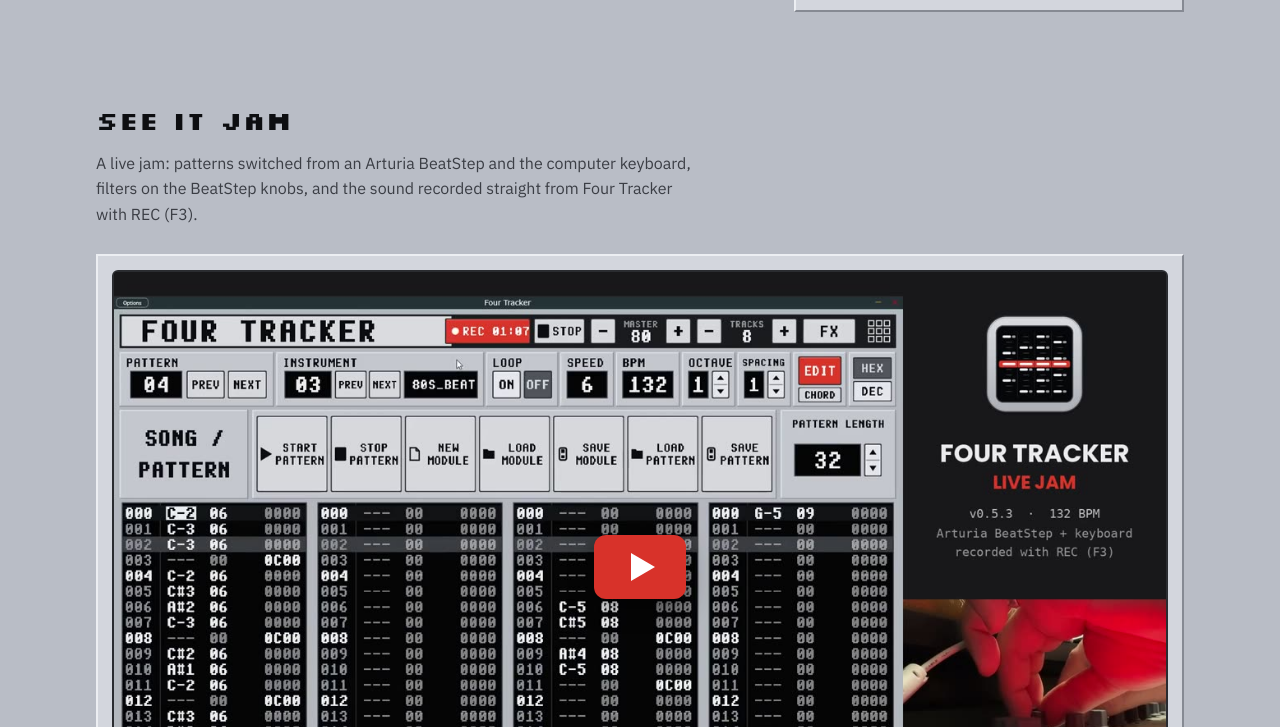
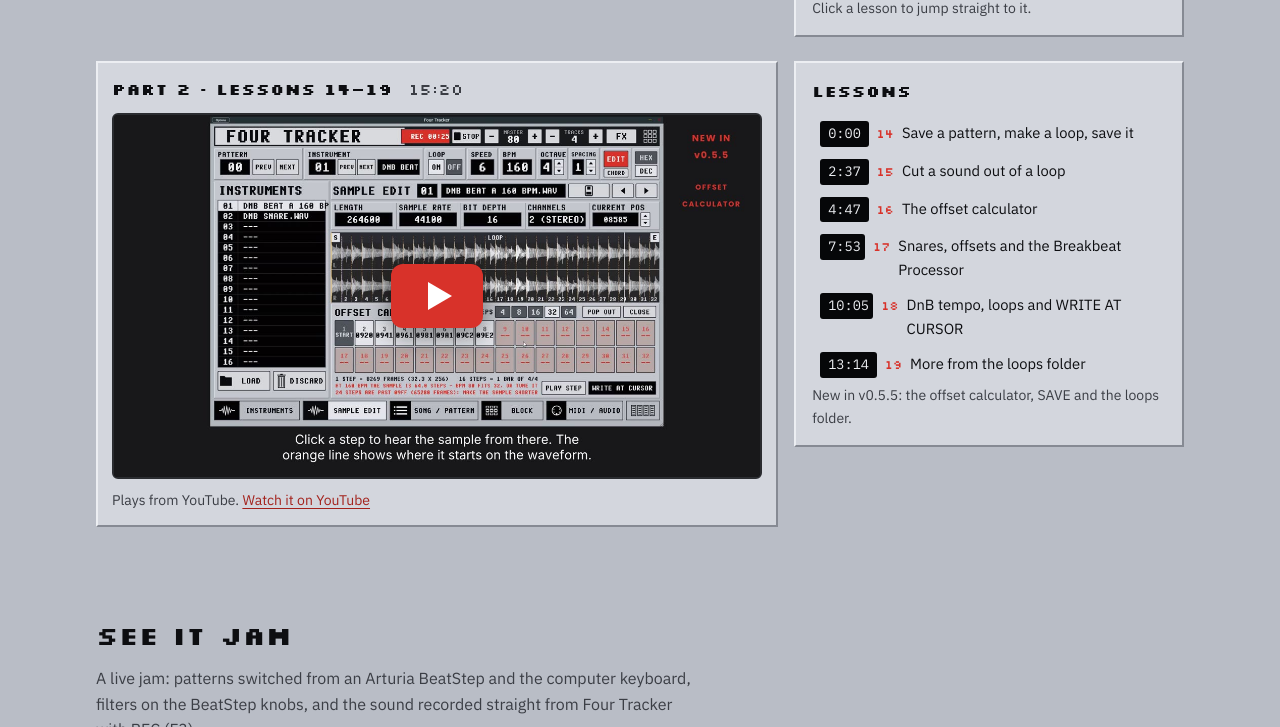
Before and after one commit to elcrispo76/Four-Tracker, a plain HTML site: page index.html in a window 1280 px wide. Shown: the part 1751-2478 px from the top of the page. Drawn offline with Linux system fonts and the light colour scheme.

Commit message:
Add files via upload

```diff
--- a/index.html
+++ b/index.html
@@ -254,6 +254,7 @@ section { padding-block: 44px; }
 
 /* ---------- course ---------- */
 .course { display: grid; grid-template-columns: minmax(0, 7fr) minmax(0, 4fr); gap: 16px; align-items: start; }
+.course-2 { margin-top: 24px; }
 .course-h { font-family: var(--f-display); font-weight: 700; font-size: 1rem; letter-spacing: 0.03em; margin-bottom: 10px; }
 .course-h .dim { color: var(--ink-soft); font-weight: 400; margin-left: 8px; }
 .lessons { padding: 16px; }
@@ -401,7 +402,7 @@ footer .wrap { display: grid; gap: 8px; }
     <div class="wrap">
       <div class="section-head">
         <h2>THE COURSE</h2>
-        <p>Learn Four Tracker from scratch, one short lesson at a time: from what a tracker is to a live jam with effects and a fade-out from the MIDI controller. Part 2 is on its way.</p>
+        <p>Learn Four Tracker from scratch, one short lesson at a time: from what a tracker is to a live jam with effects and a fade-out from the MIDI controller. Part 2 goes deeper: re-sampling, chopping beats with the offset calculator, the loops folder and the Breakbeat Processor.</p>
       </div>
       <div class="course">
         <div class="panel video-box">
@@ -430,6 +431,28 @@ footer .wrap { display: grid; gap: 8px; }
             <li><button type="button" class="chap" data-t="1490"><span class="cell">24:50</span> <b>13</b> Ring mod, flanger and a mini jam</button></li>
           </ol>
           <p class="note">Click a lesson to jump straight to it.</p>
+        </div>
+      </div>
+      <div class="course course-2">
+        <div class="panel video-box">
+          <h3 class="course-h">PART 2 · LESSONS 14–19 <span class="dim">15:20</span></h3>
+          <button class="yt" type="button" data-id="ob8aPIDvKRs" data-title="Four Tracker – The Course, Part 2" aria-label="Play the video: Four Tracker – The Course, Part 2">
+            <img src="images/course-part2.jpg" alt="Four Tracker course, part 2: the offset calculator on Sample Edit" loading="lazy" width="1280" height="720">
+            <span class="play" aria-hidden="true"></span>
+          </button>
+          <p class="note">Plays from YouTube. <a href="https://www.youtube.com/watch?v=ob8aPIDvKRs">Watch it on YouTube</a></p>
+        </div>
+        <div class="panel lessons">
+          <h3 class="course-h">LESSONS</h3>
+          <ol start="14">
+            <li><button type="button" class="chap" data-t="0"><span class="cell">0:00</span> <b>14</b> Save a pattern, make a loop, save it</button></li>
+            <li><button type="button" class="chap" data-t="157"><span class="cell">2:37</span> <b>15</b> Cut a sound out of a loop</button></li>
+            <li><button type="button" class="chap" data-t="287"><span class="cell">4:47</span> <b>16</b> The offset calculator</button></li>
+            <li><button type="button" class="chap" data-t="473"><span class="cell">7:53</span> <b>17</b> Snares, offsets and the Breakbeat Processor</button></li>
+            <li><button type="button" class="chap" data-t="605"><span class="cell">10:05</span> <b>18</b> DnB tempo, loops and WRITE AT CURSOR</button></li>
+            <li><button type="button" class="chap" data-t="794"><span class="cell">13:14</span> <b>19</b> More from the loops folder</button></li>
+          </ol>
+          <p class="note">New in v0.5.5: the offset calculator, SAVE and the loops folder.</p>
         </div>
       </div>
     </div>
@@ -841,9 +864,10 @@ document.querySelectorAll('button.yt').forEach(function (b) {
 // lesson list: jump to the lesson in the course video
 document.querySelectorAll('.chap').forEach(function (c) {
   c.addEventListener('click', function () {
-    var v = document.querySelector('#course .yt');
+    var course = c.closest('.course');
+    var v = course.querySelector('.yt');
     ftPlay(v, parseInt(c.dataset.t, 10));
-    v = document.querySelector('#course .yt');
+    v = course.querySelector('.yt');
     if (v.getBoundingClientRect().top < 0) v.scrollIntoView({ behavior: 'smooth', block: 'center' });
   });
 });
```
Also changed, not shown: images/course-part2.jpg (added).
